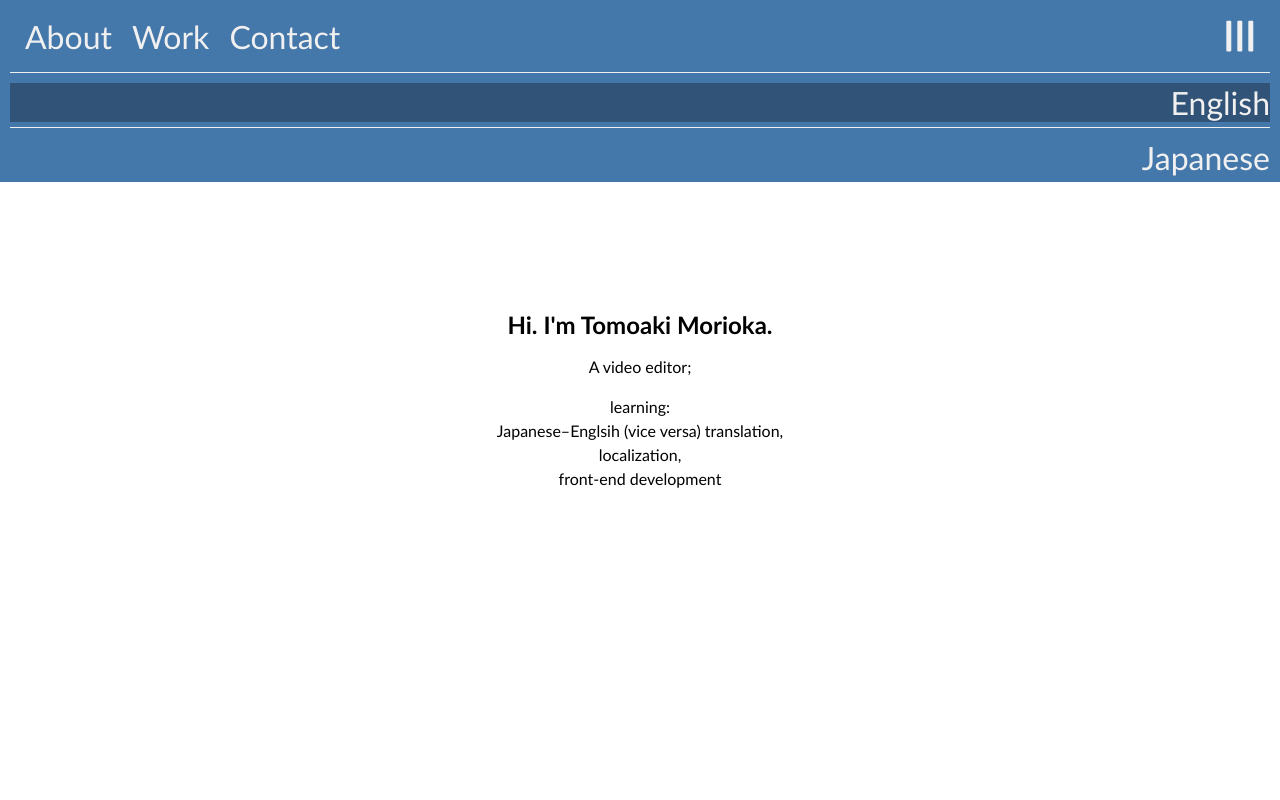
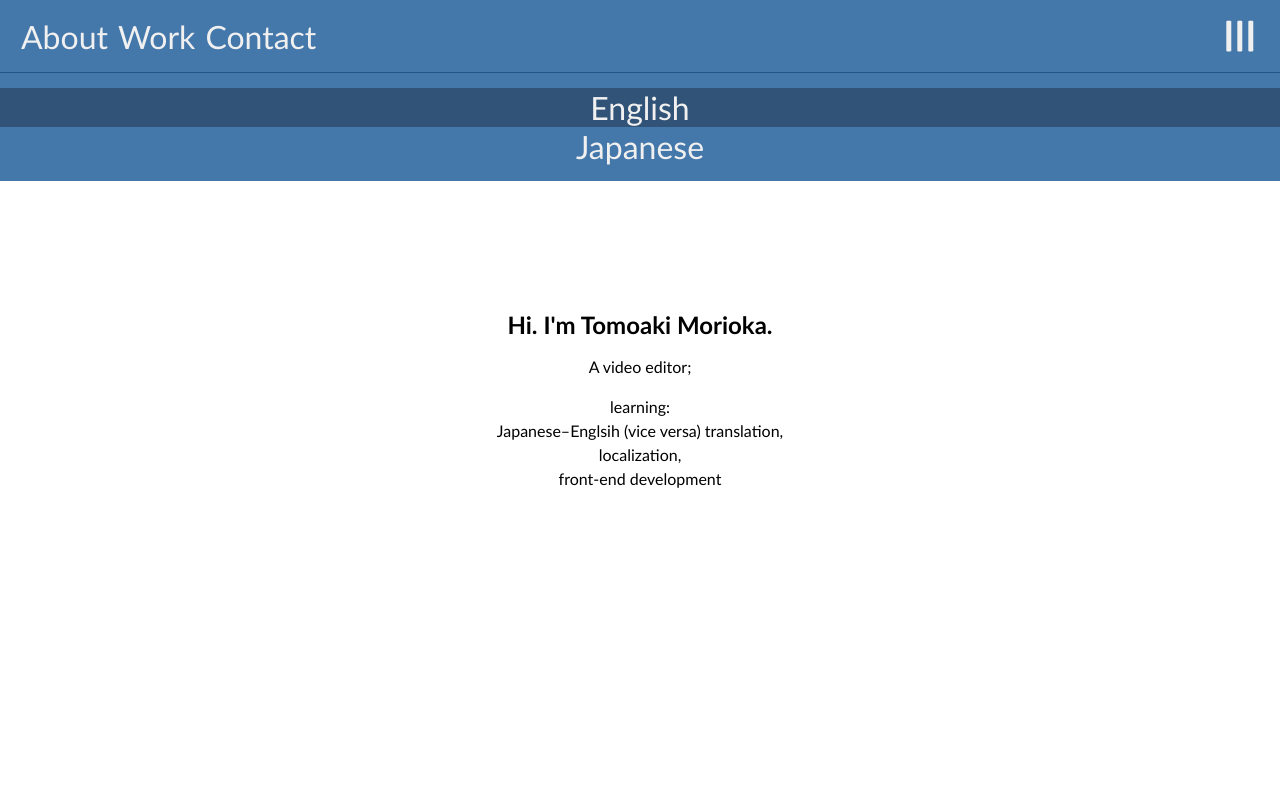
Before and after one commit to Tom-M-Git/portfolio, a plain HTML site: page index.html in a window 1280 px wide. Both pictures are taken after a click on the label 1239 px from the left and 36 px from the top of the page. Shown: the top 800 px of the page. Drawn offline with Linux system fonts and the light colour scheme.

Commit message:
reconstructing the navbar almost entirely

```diff
--- a/index.html
+++ b/index.html
@@ -11,26 +11,36 @@
   <style>
   </style>
 </head>
+
+
+
 <body translation="no">
+
   <header>
     <nav id="navbar">
+        <!-- The hiding menu on mobile -->
+        <div class="empty"></div>
+        <input id="menu-btn" class="menu-btn" type="checkbox"/>
+        <label for="menu-btn" class="menu-icon"><i class="fas fa-bars"></i></label>
+
         <ul class="nav-list">
                   <li><a href="#welcome-section">About</a></li>
                   <li><a href="#projects">Work</a></li>
                   <li><a href="#contact">Contact</a></li>
         </ul>
-        <!-- The hiding menu on mobile -->
-        <input id="menu-btn" class="menu-btn" type="checkbox"/>
-        <label for="menu-btn" class="menu-icon"><i class="fas fa-bars"></i></label>
-        <div class="hiding-menu">
-          <ul class="language">
+
+        <ul class="language">
                     <li><a id="english-current" href="#">English</a></li>
                     <li><a id="japanese" href="jp.html">Japanese</a></li>
-          </ul>
-        </div>
+        </ul>
+
+
+
     </nav>
   </header>
 
+
+  <!-- MAIN SECTION -->
   <main>
   <section id="welcome-section">
         <img id="my-picture" src="">
--- a/style.css
+++ b/style.css
@@ -6,7 +6,6 @@
   scroll-behavior: smooth;
 }
 body {
-
 }
 
 #navbar {
@@ -17,20 +16,19 @@ body {
   justify-content: space-between;
   top: 0;
   width: 100%;
-  padding-top: 15px;
-  padding-bottom: 15px;
+
   background-color: #47a;
   color: #f0f0f0;
   z-index: 90;
 }
 
+#navbar > * {
+  padding-top: 15px;
+  padding-bottom: 15px;
+}
 
 #navbar ul {
   list-style: none;
-}
-#navbar li {
-  margin-left: 10px;
-  margin-right: 10px;
 }
 
 /* for the appearance of the links */
@@ -44,40 +42,41 @@ body {
 }
 /* ------------------------------- */
 
-.nav-list {
-  display: flex;
-  margin-left: 15px;
-  font-size: 2em;
-}
-
 .menu-icon {
+  order: 2;
   margin-right: 25px;
   font-size: 2.2em;
   cursor: pointer;
-  transition: transform .1s linear ;
+  transition: transform .1s linear;
+
 }
 .menu-btn {
   display: none;
 }
 
-.hiding-menu {
+.nav-list {
   width: 100%;
+  font-size: 2em;
+  order: 3;
+  text-align: center;
+  border-top: 1px #258 solid;
   display: none;
 }
 
+.nav-list a {
+  display: block;
+}
+
+
 .language {
-  text-align: right;
+  order: 4;
+  width: 100%;
+  text-align: center;
   font-size: 2em;
-  margin-top: 15px;
+  border-top: 1px #258 solid;
+  display: none;
 }
-.language li {
-  padding-top: 10px;
-  margin-bottom: 5px;
-  border-top: 1px #f0f0f0 solid;
-}
-.language li:last-child {
-  margin-bottom: -10px;
-}
+
 .language a {
   display: block;
 }
@@ -91,7 +90,10 @@ body {
 }
 /* ----------------------------- */
 
-.menu-btn:checked ~ .hiding-menu {
+.menu-btn:checked ~ .nav-list {
+  display: block;
+}
+.menu-btn:checked ~ .language {
   display: block;
 }
 .menu-btn:checked ~ .menu-icon {
@@ -200,24 +202,27 @@ footer {
 
 /* 375px is the display size of iPhone X */
 /* 640px for retina */
-@media (max-width: 399px) {
-  #navbar {
-    /* padding-left: 8px */
-    justify-content: center;
+@media (min-width: 410px) {
+  .empty {
+    display: none;
+  }
+  .menu-icon {
+
   }
   .nav-list {
-    margin-left: 0px;
+    display: flex;
+    order: 1;
+    width: auto;
+    border-top: none;
   }
-  #navbar li {
-    margin-left: 4px;
-    margin-right: 4px;
+  #navbar .nav-list {
+    padding: 0 0 0 1rem;
   }
-  .menu-icon {
-    margin-right: 15px;
-    margin-left: 15px;
+  .nav-list a {
+    padding: 15px 5px;
+  }
+
+  .menu-btn:checked ~ .nav-list {
+    display: flex;
   }
 }
-
-/* Bigeer than Retina */
-@media (min-width: 641px) {
-}
```
Also changed, not shown: jp.html (+15 -7 lines).
